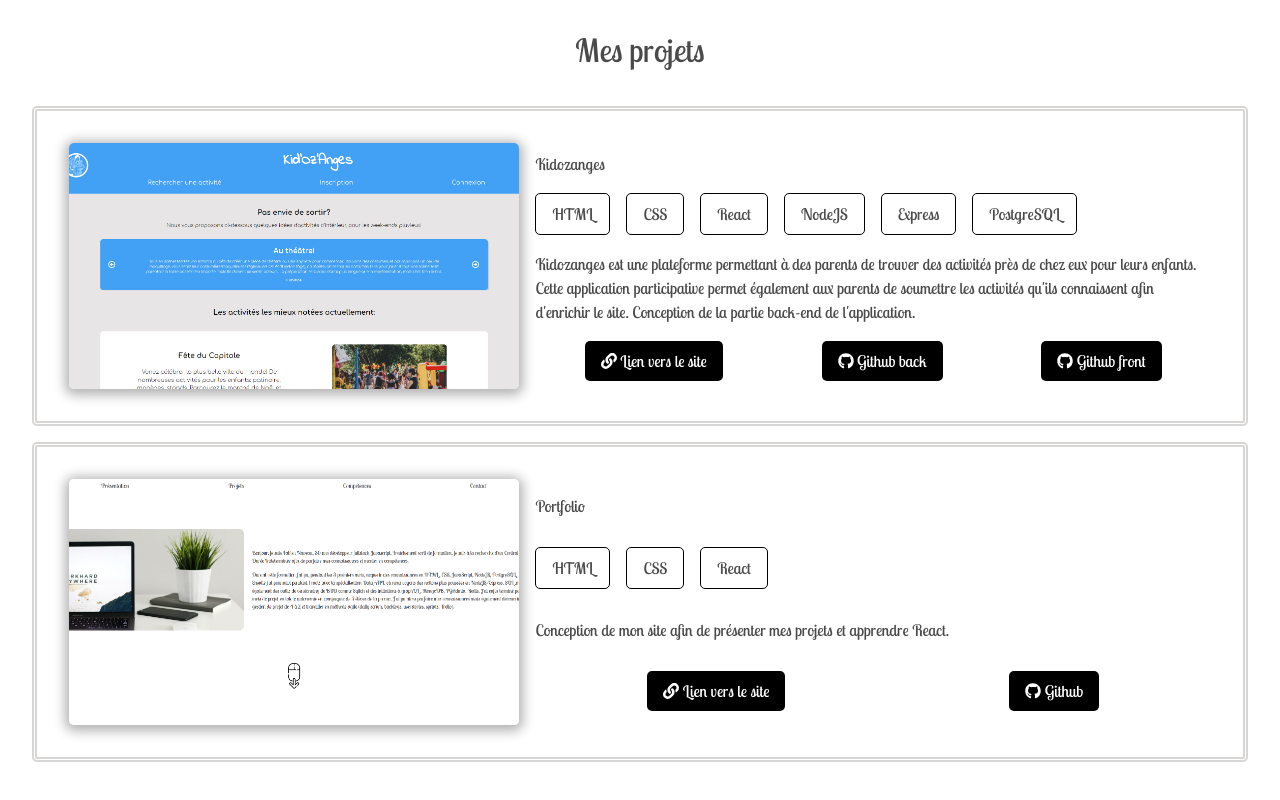
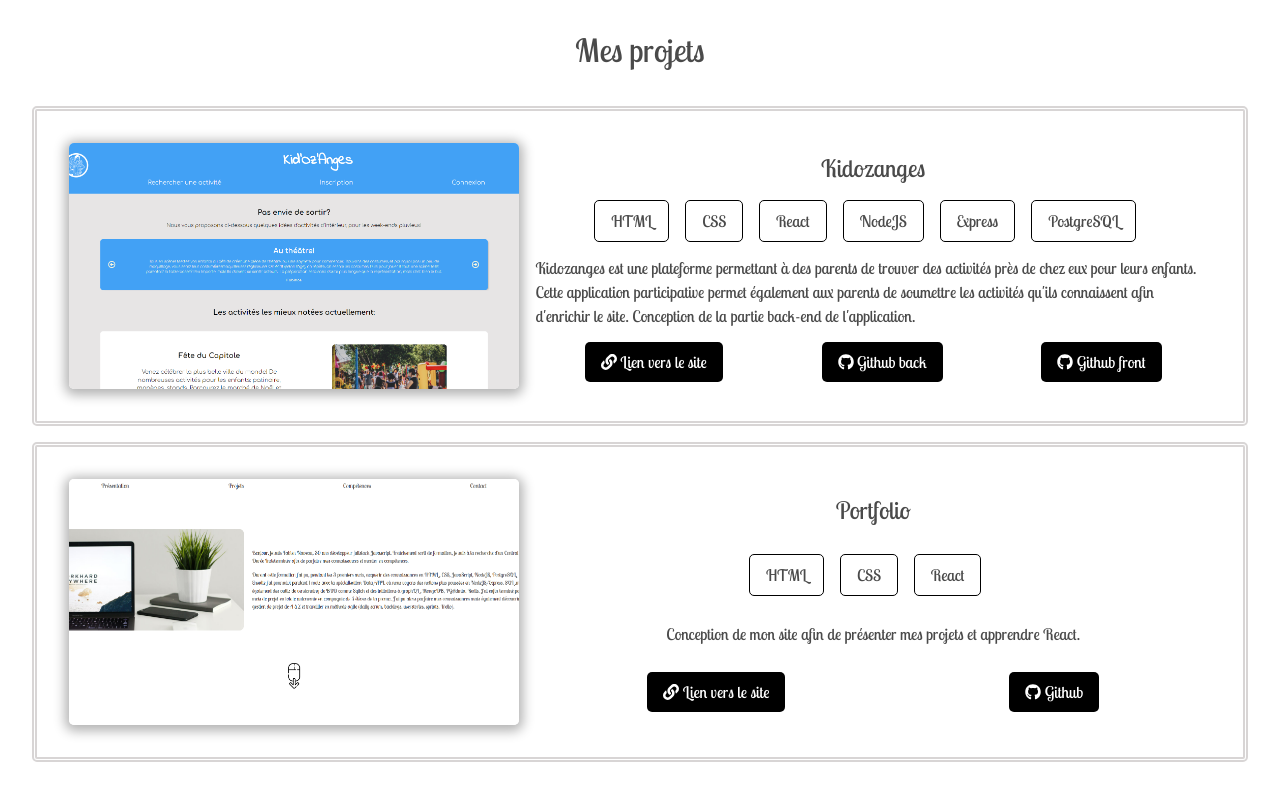
Before and after one commit to FabienNaveau/Portfolio, a React (Create React App) app: page / in a window 1280 px wide. Shown: the part 954-1754 px from the top of the page. Built offline with nearby package versions, Linux system fonts and the light colour scheme.

Commit message:
component Projects desktop done

```diff
--- a/src/components/Projects/index.css
+++ b/src/components/Projects/index.css
@@ -25,6 +25,11 @@
     display: flex;
     flex-direction: column;
     justify-content: space-around;
+    align-items: center;
+}
+
+.projets--card__content > h3 {
+    font-size: 1.5rem;
 }
 
 .projets--card__img {
@@ -52,6 +57,7 @@
 .card--content__link {
     display: flex;
     justify-content: space-around;
+    width: 100%;
 }
 
 .card--content__link > a {
@@ -69,29 +75,35 @@
 .tag--html:hover {
     background-color: #DD4B25;
     color: white;
+    border: none;
 }
 
 .tag--css:hover {
     background-color: #2861E8;
     color: white;
+    border: none;
 }
 
 .tag--react:hover {
     background-color: #00D4F7;
     color: white;
+    border: none;
 }
 
 .tag--node:hover {
     background-color: #87C149;
     color: white;
+    border: none;
 }
 
 .tag--express:hover {
     background-color: #9A88D4;
     color: white;
+    border: none;
 }
 
 .tag--postgresql:hover {
     background-color: #2F5E8D;
     color: white;
+    border: none;
 }
```
